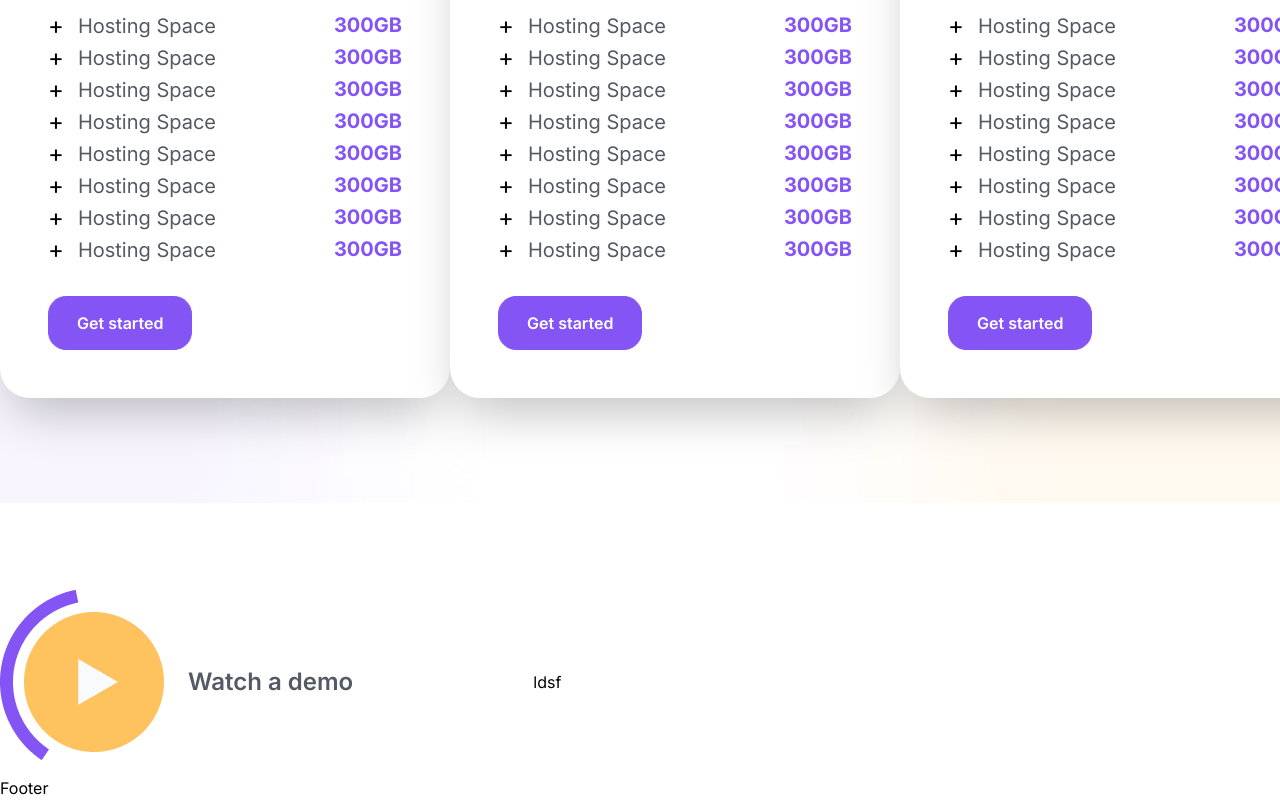
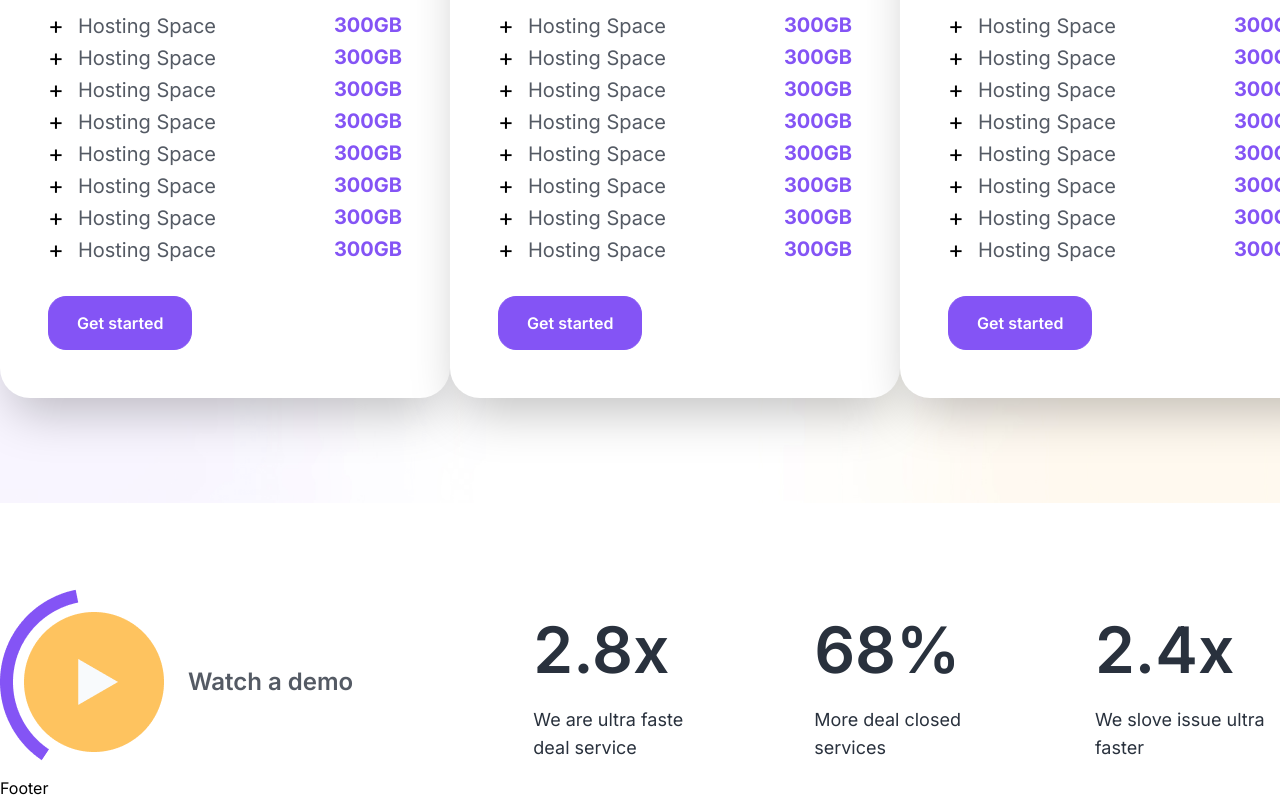
Before and after one commit to sajibkhandev/Innovate4, a Next.js app: page / in a window 1280 px wide. Shown: the part 4790-5590 px from the top of the page. Built offline with nearby package versions, Linux system fonts and the light colour scheme.

Commit message:
rateing part rigth part done

```diff
--- a/app/components/rateing.js
+++ b/app/components/rateing.js
@@ -14,7 +14,20 @@ const Rateing = () => {
           />
           <h6 className='text-[24px] text-[#545A64] font-semibold'>Watch a demo</h6>
             </div>
-            <div className='w-7/12'>ldsf</div>
+            <div className='w-7/12 flex justify-between'>
+            <div>
+                <h4 className='text-[64px] text-primary font-semibold'>2.8x</h4>
+                <p className='w-[185px] text-lg text-[#29313D] font-normal pt-2'>We are ultra faste deal service</p>
+            </div>
+            <div>
+                <h4 className='text-[64px] text-primary font-semibold'>68%</h4>
+                <p className='w-[185px] text-lg text-[#29313D] font-normal pt-2'>More deal closed services</p>
+            </div>
+            <div>
+                <h4 className='text-[64px] text-primary font-semibold'>2.4x</h4>
+                <p className='w-[185px] text-lg text-[#29313D] font-normal pt-2'>We slove issue ultra faster</p>
+            </div>
+            </div>
         </div>
 
 
```
